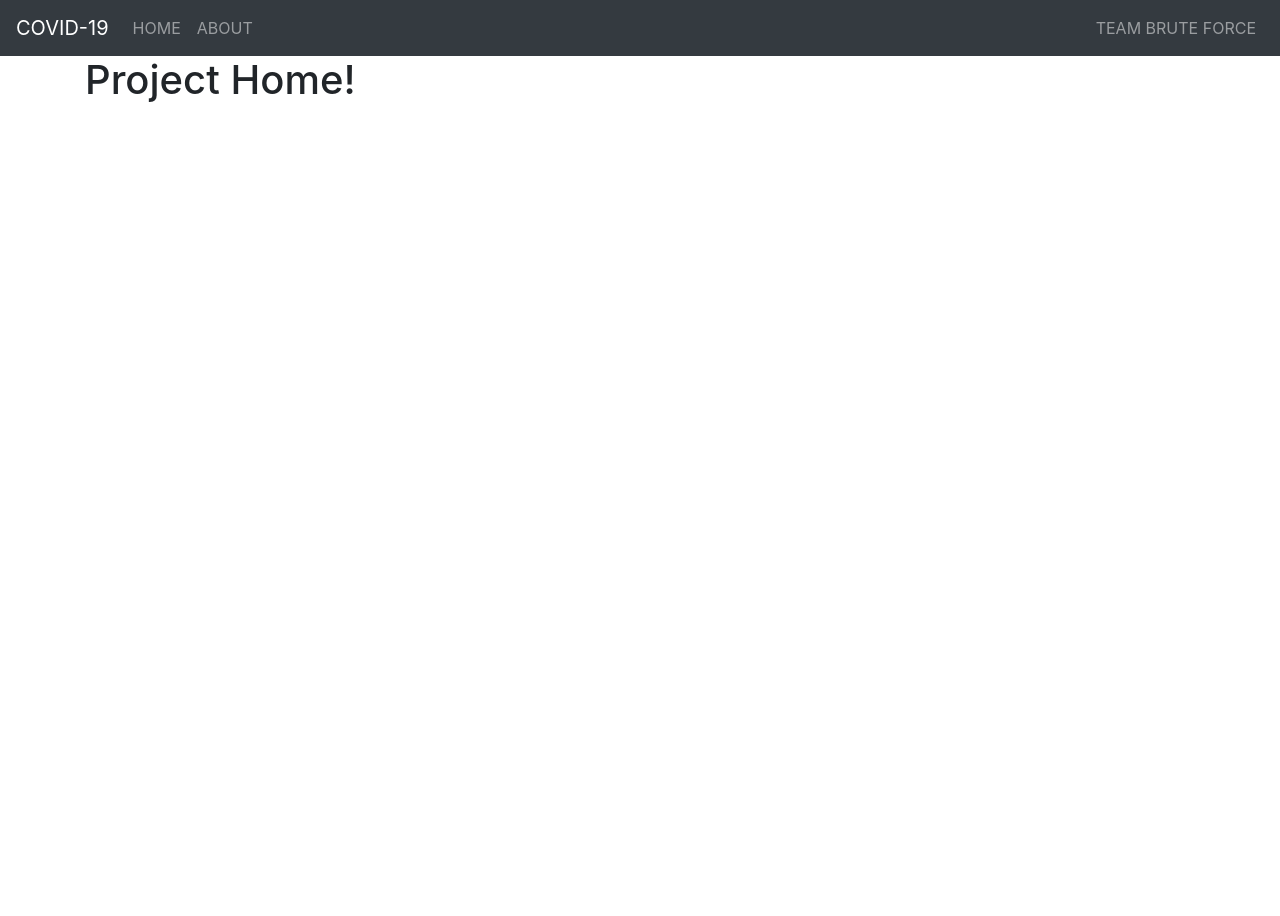
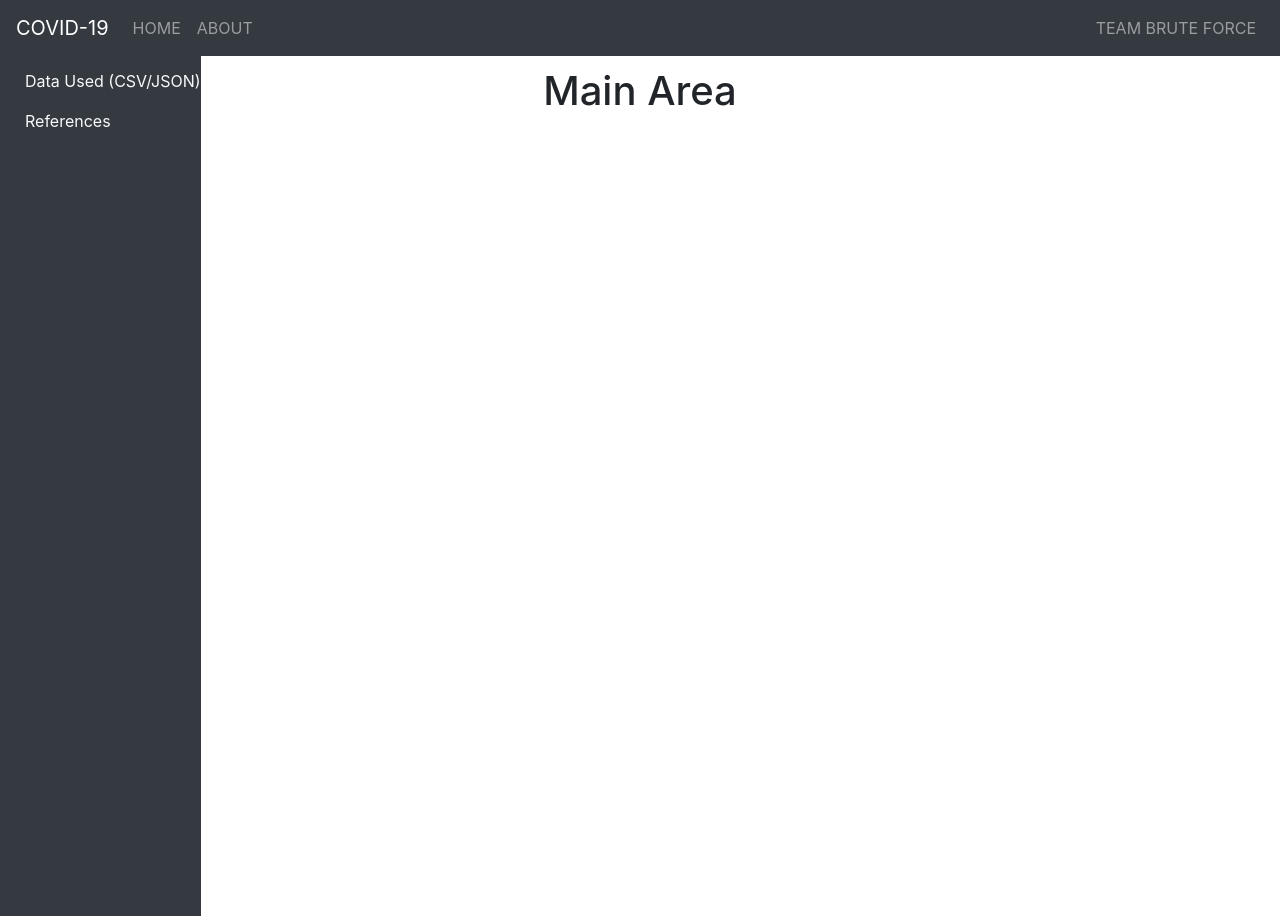
Before and after one commit to Anthony-ferrari/OSU_Hackathon_Brute_Force, a Django app: page / in a window 1280 px wide. Run offline with Django 3.2, Linux system fonts and the light colour scheme; some libraries are stand-ins or nearby versions.

Commit message:
added sidebar and created main area. formatted content in main.css

```diff
--- /dev/null
+++ b/frontendWeb/COVID/static/COVID/main.css
@@ -0,0 +1,17 @@
+#sidebar {
+justify-content: flex-start;
+position: fixed;
+max-width: 20%;
+background-color: #343a40;
+height: 100%;
+padding-top: 1%;
+}
+
+#main{
+padding-top: 1%;
+Text-align: center;
+}
+
+.dashboard {
+color: #f8f9fa
+}
--- a/frontendWeb/COVID/templates/COVID/base.html
+++ b/frontendWeb/COVID/templates/COVID/base.html
@@ -1,3 +1,5 @@
+{% load static %}
+
 <!doctype html>
 <html lang="en">
 
@@ -7,6 +9,7 @@
     <meta name="viewport" content="width=device-width, initial-scale=1, shrink-to-fit=no">
 
     <!-- Bootstrap CSS -->
+
     <link rel="stylesheet" href="https://stackpath.bootstrapcdn.com/bootstrap/4.1.3/css/bootstrap.min.css"
           integrity="sha384-MCw98/SFnGE8fJT3GXwEOngsV7Zt27NXFoaoApmYm81iuXoPkFOJwJ8ERdknLPMO"
         crossorigin="anonymous">
@@ -15,6 +18,7 @@
           integrity="sha384-5sAR7xN1Nv6T6+dT2mhtzEpVJvfS3NScPQTrOxhwjIuvcA67KV2R5Jz6kr4abQsz"
     crossorigin="anonymous">
 
+    <link rel="stylesheet" type="text/css" href="{% static 'COVID/main.css'%}">
     <title>Hackathon Project</title>
 </head>
 
@@ -39,7 +43,7 @@
             </ul>
         </div>
     </nav>
-    <div class="container">
+    <div>
         {% block content %}{% endblock %}
     </div>
 
--- a/frontendWeb/COVID/templates/COVID/home.html
+++ b/frontendWeb/COVID/templates/COVID/home.html
@@ -1,4 +1,44 @@
 {% extends "COVID/base.html" %}
 {% block content %}
-        <h1>Project Home!</h1>
+
+
+  <div class="row">
+
+      <div class="col-xs-12" id="sidebar">
+          <ul>
+              <a href="" class="dashboard">Data Used (CSV/JSON)</a>
+          </ul>
+          <ul>
+              <a href="" class="dashboard">References</a>
+          </ul>
+      </div>
+<div class="container">
+        <div class="col-xs-8" id="main">
+          <h1>Main Area</h1>
+      </div>
+</div>
+
+  </div>
+
+
+<!--<div class="container-fluid">-->
+<!--    <div class="row">-->
+<!--        <div class="col-3 px-1 bg-dark position-fixed" id="sticky-sidebar">-->
+<!--                <ul>-->
+<!--                <li class="side-item">-->
+<!--                        <a href="" class="nav-link">Data Used (CSV/JSON)</a>-->
+<!--                </li>-->
+<!--                        <li class="side-item">-->
+<!--                                <a href="" class="nav-link">References</a>-->
+<!--                        </li>-->
+<!--                </ul>-->
+<!--        </div>-->
+<!--    </div>-->
+<!--    <div>-->
+<!--        <div class="col offset-3" id="main">-->
+<!--            <h1>Main Area</h1>-->
+<!--            ...-->
+<!--        </div>-->
+<!--    </div>-->
+<!--</div>-->
 {% endblock content %}
```
